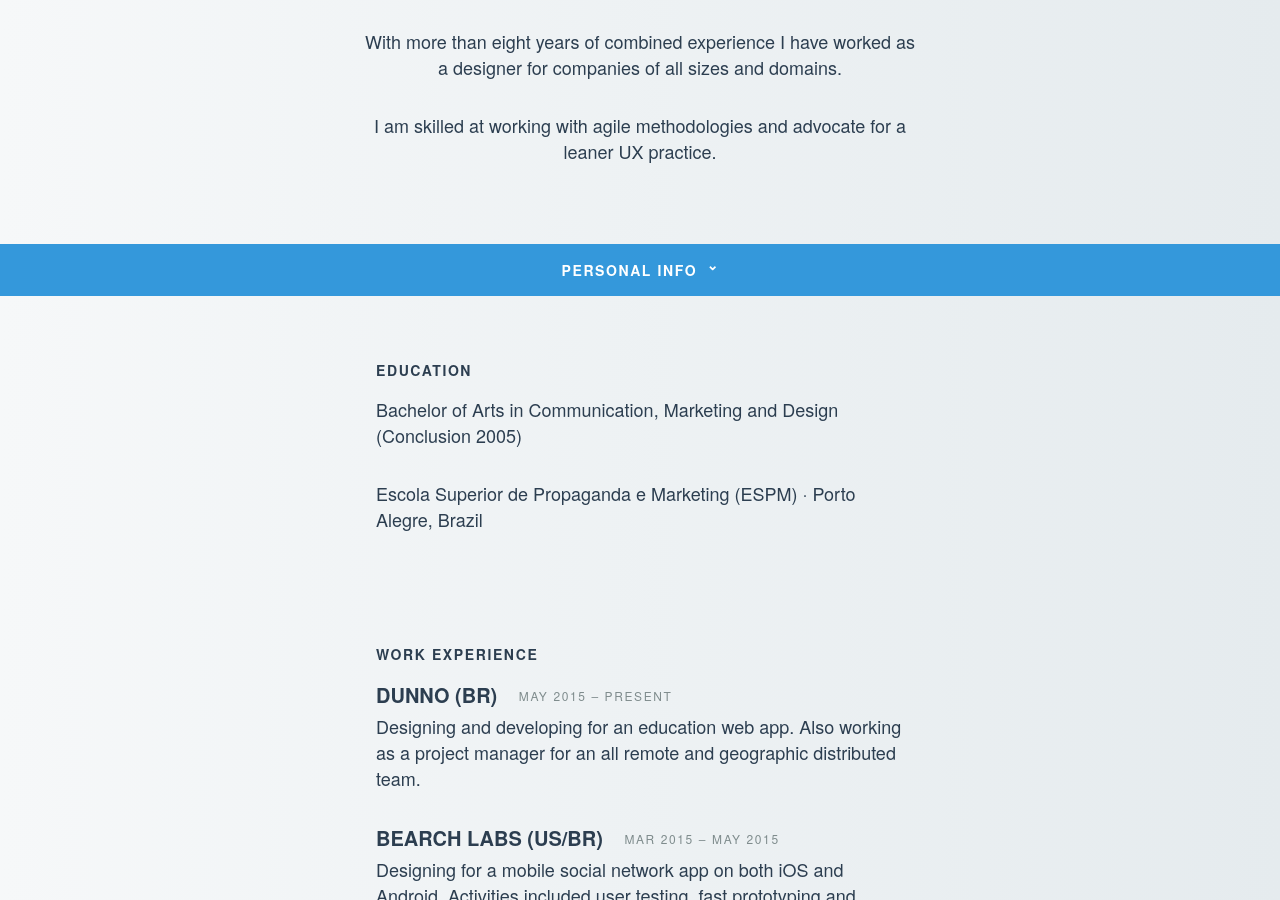
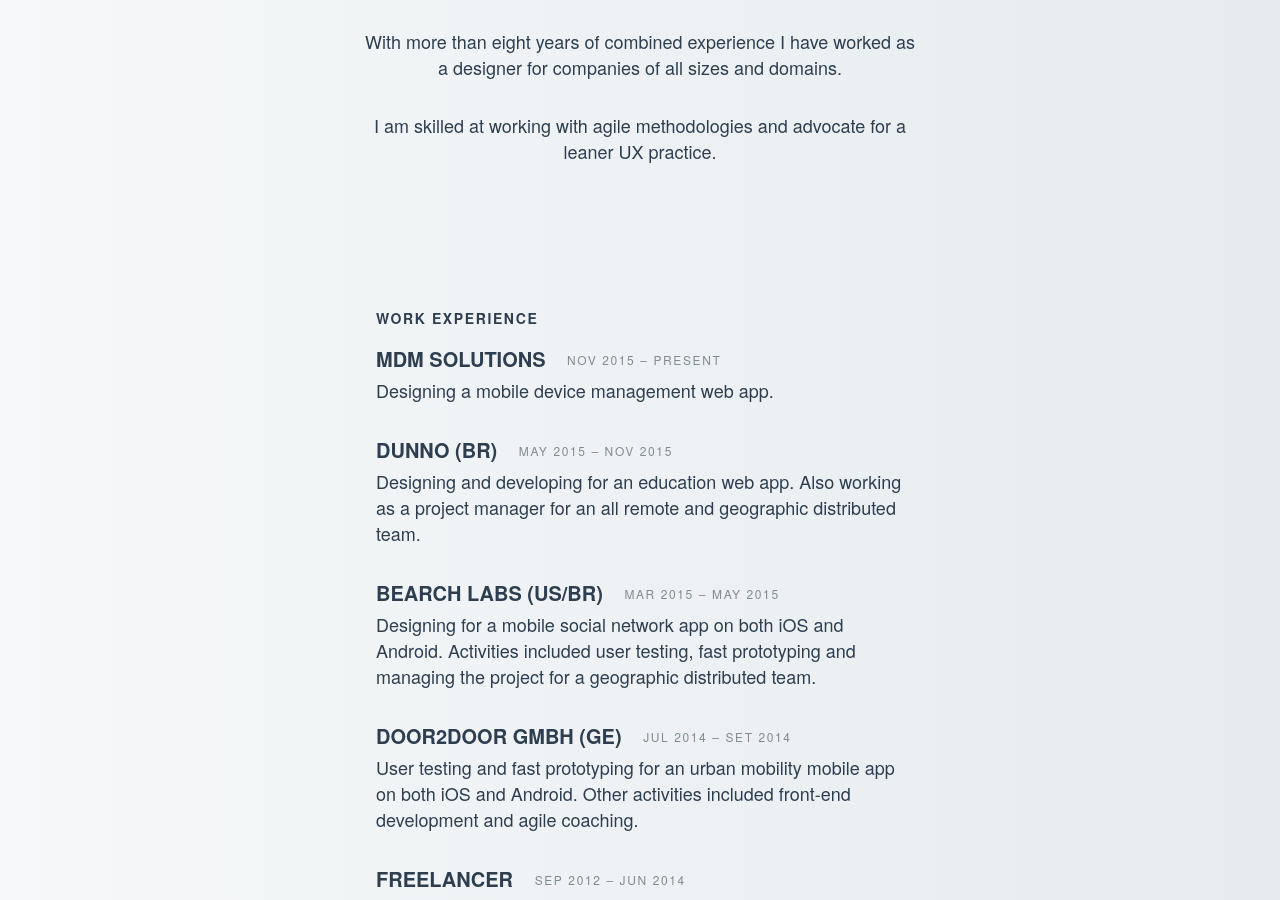
Before and after one commit to ltartari/ltartari.github.com, a Jekyll site: the page built from index.html, in a window 1280 px wide and 900 px high, scrolled down 405 px. Built offline with Jekyll 4.4.1, drawn with Linux system fonts in a browser that asks for light colours; nearby versions of some CDN libraries; some of the changed text lies outside the part shown.

Commit message:
Update website.

```diff
--- a/_data/introduction.yml
+++ b/_data/introduction.yml
@@ -1,9 +1,6 @@
 ---
 -
   "I'm Leo Tartari, a designer crazy about technology."
-  #we live and breath technology
-  #technology is complex and there's a need to simplify things
-  #better handling on how to interact with the digital world
 -
   "I have a background in Interaction Design, Information Architecture and Front-end Development."
 -
--- a/_data/jobs.yml
+++ b/_data/jobs.yml
@@ -1,7 +1,11 @@
 ---
 -
+  title: "MDM SOLUTIONS"
+  period: "NOV 2015 – PRESENT"
+  description: "Designing a mobile device management web app."
+-
   title: "DUNNO (BR)"
-  period: "MAY 2015 – PRESENT"
+  period: "MAY 2015 – NOV 2015"
   description: "Designing and developing for an education web app. Also working as a project manager for an all remote and geographic distributed team."
 -
   title: "BEARCH LABS (US/BR)"
--- a/index.html
+++ b/index.html
@@ -11,27 +11,6 @@
     {% endfor %}
   </section>
 
-  <section class="personal-info">
-    <h1>
-      <a class="toggle-personal-info closed" href="#">Personal info</a>
-    </h1>
-    <ul class="personal-info-list" hidden>
-      {% for info in site.data.personal %}
-        <li>
-          <b>{{info.title}}</b>
-          <br>
-          {{info.description}}
-        </li>
-      {% endfor %}
-    </ul>
-  </section>
-
-  <section class="education content">
-    <h1>Education</h1>
-    <p>Bachelor of Arts in Communication, Marketing and Design (Conclusion 2005)</p>
-    <p>Escola Superior de Propaganda e Marketing (ESPM) · Porto Alegre, Brazil</p>
-  </section>
-
   <section class="work-experience content">
     <h1>Work Experience</h1>
     {% for job in site.data.jobs %}
@@ -40,21 +19,6 @@
     {% endfor %}
   </section>
 </main>
-
-<section class="projects">
-  <h1>Side Projects</h1>
-  {% for project in site.data.projects %}
-    <div class="project {{project.slug}}">
-      <div class="project-wrapper">
-        <img src="/img/projects/{{project.thumbnail}}" alt="{{project.title}}">
-        <h2><a class="external" href="{{project.url}}" target="_blank">{{project.title}}</a></h2>
-        {% for paragraph in project.description %}
-          <p>{{paragraph}}</p>
-        {% endfor %}
-      </div>
-    </div>
-  {% endfor %}
-</section>
 
 <aside>
   <section class="skills content">
```
Also changed, not shown: Gemfile.lock, README.md, 7 other files.
